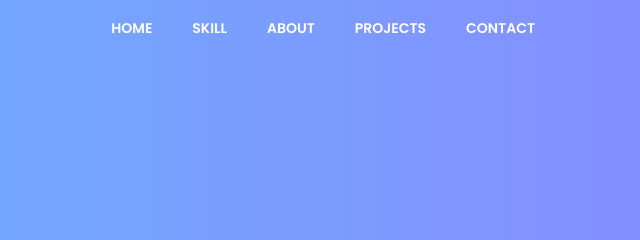
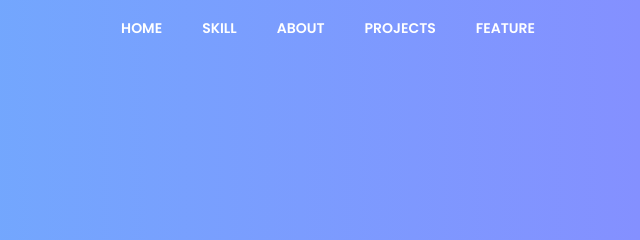
Before and after one commit to superRookIt/superRookIt.github.io, a plain HTML site: page index.html in a window 1280 px wide. Shown: the top 240 px of the page, 640-1280 px from the left. Drawn offline with nearby package versions, Linux system fonts and the light colour scheme.

Commit message:
Update index.html

```diff
--- a/index.html
+++ b/index.html
@@ -44,14 +44,13 @@
 							  <div class="collapse navbar-collapse justify-content-end align-items-center" id="navbarSupportedContent">
 
 							    <ul class="navbar-nav">
-
 									<li><a href="#home">Home</a></li>
 									<li><a href="#service">SKILL</a></li>
 									<li><a href="#about">About</a></li>
 									<li><a href="#project">Projects</a></li>
-									<li><a href="#contact">Contact</a></li>
+									<li><a href="#feature">feature</a></li>
+							    </ul>
 
-							    </ul>
 							  </div>
 						</div>
 					</nav>
@@ -309,7 +308,7 @@
 			<!-- End project Area -->
 
 			<!-- Start feature Area -->
-			<section class="feature-area pt-100">
+			<section class="feature-area pt-100" id="feature">
 				<div class="container">
 					<div class="row d-flex justify-content-center">
 						<div class="menu-content pb-70 col-lg-8">
```
